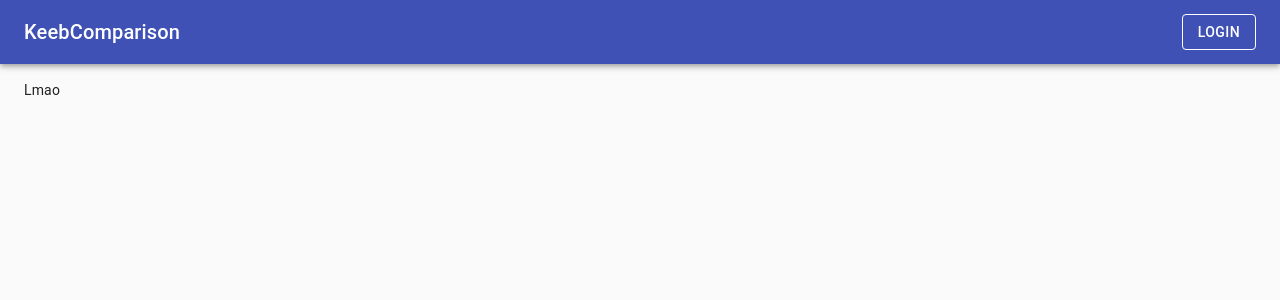
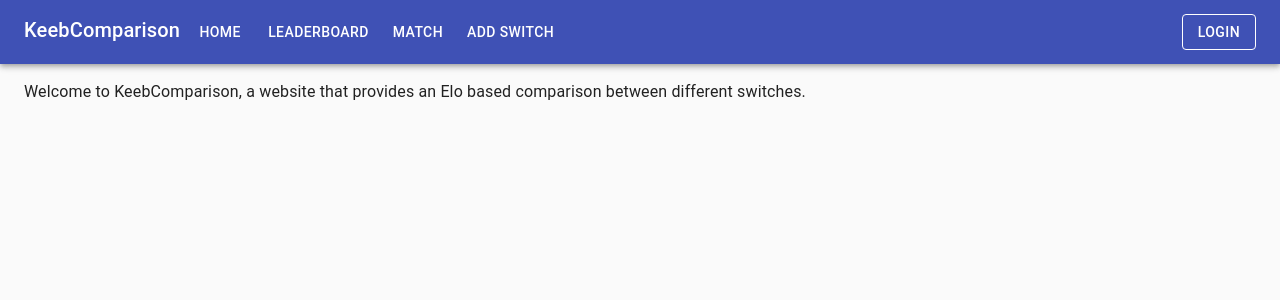
Before and after one commit to laujamie/keeb-comparison, a React (Create React App) app in the folder frontend/: page / in a window 1280 px wide. Shown: the top 300 px of the page. Built offline with nearby package versions, Linux system fonts and the light colour scheme; no server answers.

Commit message:
Improve UX of using the website so that users can actually access routes

```diff
--- a/frontend/package.json
+++ b/frontend/package.json
@@ -16,6 +16,7 @@
     "@types/styled-components": "^5.1.7",
     "axios": "^0.21.1",
     "babel-plugin-import": "^1.13.3",
+    "clsx": "^1.1.1",
     "firebase": "^8.2.9",
     "react": "^17.0.1",
     "react-dom": "^17.0.1",
--- a/frontend/src/App.tsx
+++ b/frontend/src/App.tsx
@@ -3,6 +3,7 @@ import { useSetRecoilState } from 'recoil';
 import { BrowserRouter as Router, Switch, Route } from 'react-router-dom';
 import { CssBaseline, Container, Grid } from '@material-ui/core';
 import { makeStyles } from '@material-ui/core/styles';
+import HomeView from './views/HomeView';
 import SignInView from './views/SignInView';
 import SignUpView from './views/SignUpView';
 import PasswordResetView from './views/PasswordResetView';
@@ -91,9 +92,7 @@ const App = () => {
                 <AdminView />
               </AuthenticatedRoute>
               <Route path="/" exact>
-                <div>
-                  <p>Lmao</p>
-                </div>
+                <HomeView />
               </Route>
             </Switch>
           </Container>
--- a/frontend/src/components/AppBar/index.tsx
+++ b/frontend/src/components/AppBar/index.tsx
@@ -157,6 +157,12 @@ const AppBar: React.FC = () => {
         <ListItem button component={RouterLink} to="/leaderboard">
           <ListItemText primary="Leaderboard" />
         </ListItem>
+        <ListItem button component={RouterLink} to="/match">
+          <ListItemText primary="Match" />
+        </ListItem>
+        <ListItem button component={RouterLink} to="/switches/new">
+          <ListItemText primary="Add Switch" />
+        </ListItem>
       </List>
     </div>
   );
@@ -185,7 +191,8 @@ const AppBar: React.FC = () => {
                 {renderSideMenu()}
               </Drawer>
             </Grid>
-            <Grid item xs>
+            <Grid container item xs spacing={1}>
+              <Grid item>
                 <Link
                   component={RouterLink}
                   to="/"
@@ -197,6 +204,35 @@ const AppBar: React.FC = () => {
                   </Typography>
                 </Link>
               </Grid>
+              <Grid item>
+                <Button component={RouterLink} to="/" color="inherit">
+                  Home
+                </Button>
+              </Grid>
+              <Grid item>
+                <Button
+                  component={RouterLink}
+                  to="/leaderboard"
+                  color="inherit"
+                >
+                  Leaderboard
+                </Button>
+              </Grid>
+              <Grid item>
+                <Button component={RouterLink} to="/match" color="inherit">
+                  Match
+                </Button>
+              </Grid>
+              <Grid item>
+                <Button
+                  component={RouterLink}
+                  to="/switches/new"
+                  color="inherit"
+                >
+                  Add Switch
+                </Button>
+              </Grid>
+            </Grid>
             {isAuthenticated ? renderUser() : renderLogin()}
           </Grid>
         </Toolbar>
--- /dev/null
+++ b/frontend/src/components/SwitchCard/index.tsx
@@ -0,0 +1,70 @@
+import React from 'react';
+import {
+  Card,
+  CardContent,
+  Typography,
+  Button,
+  CardProps,
+} from '@material-ui/core';
+import { createStyles, Theme, makeStyles } from '@material-ui/core/styles';
+import { ArrowBack } from '@material-ui/icons';
+import { Link as RouterLink } from 'react-router-dom';
+import { Switch } from '../../queries/switchQueries';
+
+type SwitchCardProps = CardProps & {
+  switchObj: Switch;
+  redirectUrl?: string;
+  approveSwitch?: any;
+};
+
+const useStyles = makeStyles((theme: Theme) =>
+  createStyles({
+    typeText: {
+      textTransform: 'capitalize',
+      marginTop: `-${theme.spacing(0.5)}px`,
+    },
+  })
+);
+
+const SwitchCard: React.FC<SwitchCardProps> = ({
+  switchObj,
+  redirectUrl,
+  approveSwitch,
+  ...props
+}) => {
+  const classes = useStyles();
+
+  return (
+    <Card {...props}>
+      <CardContent>
+        {redirectUrl && (
+          <Button
+            component={RouterLink}
+            to={redirectUrl}
+            startIcon={<ArrowBack />}
+          >
+            Go back
+          </Button>
+        )}
+        <Typography variant="h5" component="h2">
+          {switchObj.name}
+        </Typography>
+        <Typography
+          color="textSecondary"
+          className={classes.typeText}
+          variant="subtitle1"
+        >
+          {switchObj.type}
+        </Typography>
+        <Typography>{switchObj.description}</Typography>
+        {approveSwitch && (
+          <Button onClick={approveSwitch} variant="contained" color="primary">
+            Approve
+          </Button>
+        )}
+      </CardContent>
+    </Card>
+  );
+};
+
+export default SwitchCard;
--- a/frontend/src/views/AdminView/index.tsx
+++ b/frontend/src/views/AdminView/index.tsx
@@ -1,11 +1,25 @@
 import React from 'react';
-import { Card, CardContent, Typography, Button } from '@material-ui/core';
+import clsx from 'clsx';
+import { Typography } from '@material-ui/core';
+import { makeStyles, createStyles, Theme } from '@material-ui/core/styles';
 import { Skeleton } from '@material-ui/lab';
 import { useQueryClient } from 'react-query';
 import {
   usePendingSwitches,
   usePostApproveSwitch,
 } from '../../queries/switchQueries';
+import SwitchCard from '../../components/SwitchCard';
+
+const useStyles = makeStyles((theme: Theme) =>
+  createStyles({
+    switchCard: {
+      marginTop: theme.spacing(2),
+    },
+    header: {
+      marginBottom: theme.spacing(1),
+    },
+  })
+);
 
 const AdminView = () => {
   const {
@@ -15,6 +29,7 @@ const AdminView = () => {
   } = usePendingSwitches();
   const queryClient = useQueryClient();
   const { mutate: approveSwitch } = usePostApproveSwitch(queryClient);
+  const classes = useStyles();
 
   if (isSwitchesLoading || !switches) {
     return <Skeleton height={450} />;
@@ -26,8 +41,23 @@ const AdminView = () => {
 
   return (
     <div>
-      {switches.map((switchObj) => (
-        <Card key={`pending-switch-${switchObj.id}`}>
+      <Typography component="h1" variant="h4" className={classes.header}>
+        Admin Dashboard
+      </Typography>
+      {switches.map((switchObj, idx) => (
+        <SwitchCard
+          key={`pending-switch-${switchObj.id}`}
+          switchObj={switchObj}
+          approveSwitch={() => approveSwitch(switchObj.id)}
+          className={clsx(idx > 0 && classes.switchCard)}
+        />
+      ))}
+    </div>
+  );
+};
+
+/*
+<Card key={`pending-switch-${switchObj.id}`}>
           <CardContent>
             <Typography variant="h5" component="h2">
               {switchObj.name}
@@ -43,9 +73,6 @@ const AdminView = () => {
             </Button>
           </CardContent>
         </Card>
-      ))}
-    </div>
-  );
-};
+*/
 
 export default AdminView;
--- /dev/null
+++ b/frontend/src/views/HomeView/index.tsx
@@ -0,0 +1,11 @@
+import React from 'react';
+import { Typography } from '@material-ui/core';
+
+const HomeView: React.FC = () => (
+  <Typography>
+    Welcome to KeebComparison, a website that provides an Elo based comparison
+    between different switches.
+  </Typography>
+);
+
+export default HomeView;
```
Also changed, not shown: frontend/src/constants/pages.ts (added, +23 -0 lines), 1 other file (tests, documents, lock files or other folders). Lines whose indentation alone changed are shown as unchanged.
